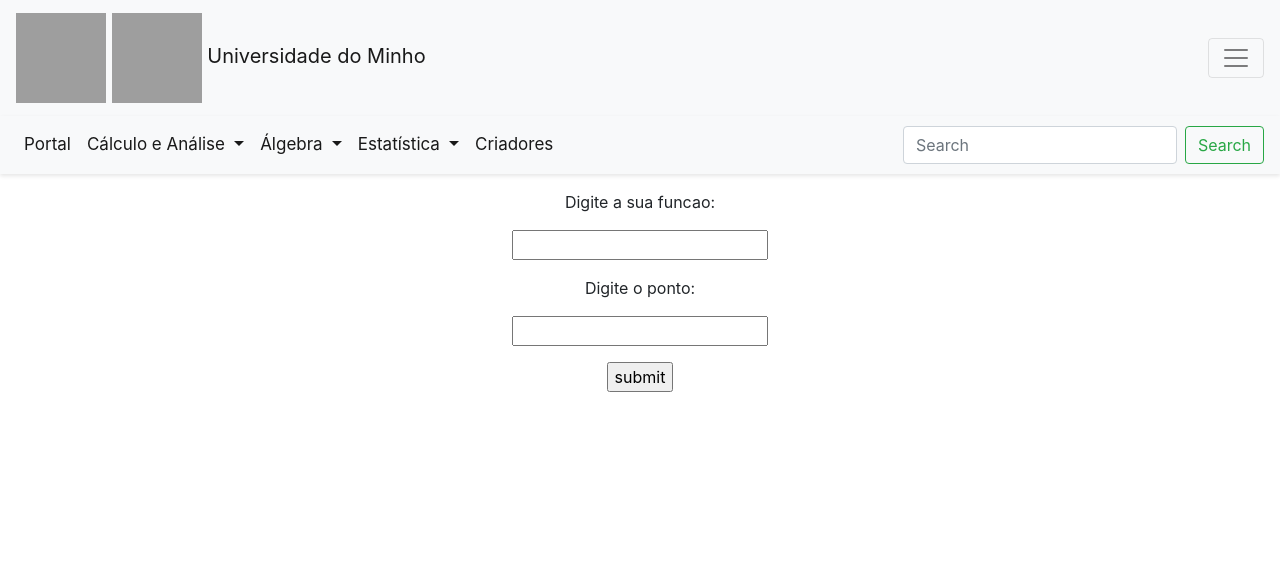
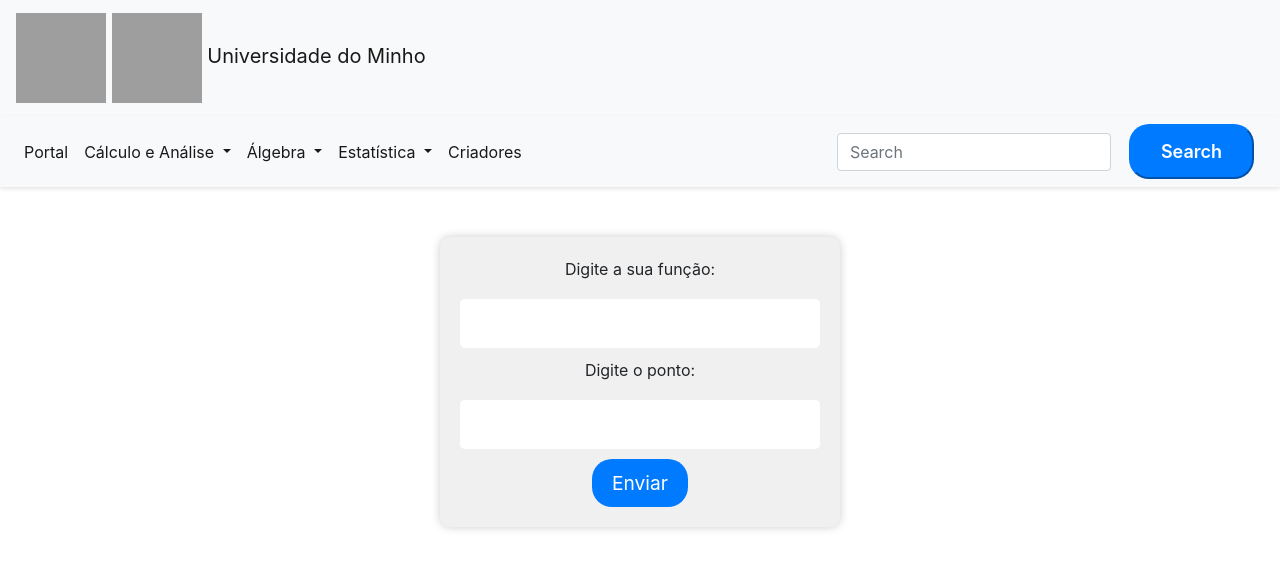
Before and after one commit to carlos01amc/Projeto-FlashesMat, a Flask app: page /continuidade/ in a window 1280 px wide. Shown: the top 569 px of the page. Run offline with Flask 2, Linux system fonts and the light colour scheme; grey boxes are pictures that could not be loaded.

Commit message:
Add files via upload

```diff
--- a/templates/base.html
+++ b/templates/base.html
@@ -7,17 +7,27 @@
     <title> Portal</title>
 
     <style>
-        .nav-item {
-            color: blue;
-            font-size: 17px;
-        }
-
         .navbar {
             box-shadow: 0 2px 4px rgba(0, 0, 0, 0.1);
         }
 
-        .dropdown-menu a {
-            border-radius: 50px;
+        .my-btn {
+            display: inline-block;
+            padding: 12px 30px;
+            font-size: 18px;
+            font-weight: 600;
+            border-radius: 5px;
+            text-align: center;
+            margin: 0 10px;
+            transition: all 0.3s ease;
+        }
+
+        .my-btn {
+            border-radius: 20px;
+        }
+
+        .my-btn:hover {
+            transform: translateY(-3px);
         }
     </style>
 </head>
@@ -31,12 +41,12 @@
                 width="90" height="90" alt="">
             </h1>Universidade do Minho</h1>
         </a>
+    </nav>
+    <nav class="navbar navbar-expand-lg navbar-light bg-light">
         <button class="navbar-toggler" type="button" data-toggle="collapse" data-target="#navbarSupportedContent"
             aria-controls="navbarSupportedContent" aria-expanded="false" aria-label="Toggle navigation">
             <span class="navbar-toggler-icon"></span>
         </button>
-    </nav>
-    <nav class="navbar navbar-expand-lg navbar-light bg-light">
         <div class="collapse navbar-collapse" id="navbarSupportedContent">
             <ul class="navbar-nav mr-auto">
                 <li class="nav-item active">
@@ -49,7 +59,7 @@
                     </a>
                     <div class="dropdown-menu active" aria-labelledby="navbarDropdownMenuLink">
                         <a class="dropdown-item" href="/continuidade">Continuidade</a>
-                        <a class="dropdown-item" href="#">Outra funcao</a>
+                        <a class="dropdown-item" href="/interactive-graphic">Gráfico Exemplo</a>
                         <a class="dropdown-item" href="#">Outra funcao</a>
                     </div>
                 <li class="nav-item dropdown active">
@@ -76,7 +86,7 @@
             </ul>
             <form class="form-inline my-2 my-lg-0">
                 <input class="form-control mr-sm-2" type="search" placeholder="Search" aria-label="Search">
-                <button class="btn btn-outline-success my-2 my-sm-0" type="submit">Search</button>
+                <button class="my-btn btn-primary my-2 my-sm-0" type="submit">Search</button>
             </form>
         </div>
     </nav>
--- a/templates/continuidade.html
+++ b/templates/continuidade.html
@@ -1,12 +1,77 @@
 {% extends "base.html" %}
-{%block content%}
-<div style="text-align:center">
-    <form action="#" method="post">
-        <p>Digite a sua funcao:</p>
-        <p><input type="text" name="fn" /></p>
-        <p>Digite o ponto:</p>
-        <p><input type="text" name = "pt" /></p>
-        <p><input type="submit" value="submit" /></p>
+{% block content %}
+
+<div class="form-container">
+    <form action="#" method="post" class="my-form">
+        <label for="fn">Digite a sua função:</label>
+        <input type="text" id="fn" name="fn" />
+
+        <label for="pt">Digite o ponto:</label>
+        <input type="text" id="pt" name="pt" />
+
+        <button type="submit" class="my-button">Enviar</button>
     </form>
+
+    {% with messages = get_flashed_messages() %}
+        {% if messages %}
+            {% for msg in messages %}
+                <p></p>
+                <p>{{msg}}</p>
+            {% endfor %}
+        {% endif %}
+    {% endwith %}
+
 </div>
-{%endblock%}
+
+
+<style>
+    .form-container {
+        display: flex;
+        flex-direction: column;
+        align-items: center;
+        margin-top: 50px;
+    }
+
+    .my-form {
+        display: flex;
+        flex-direction: column;
+        align-items: center;
+        background-color: #f0f0f0;
+        border-radius: 10px;
+        padding: 20px;
+        box-shadow: 0px 0px 10px rgba(0, 0, 0, 0.2);
+        width: 400px;
+    }
+
+    .my-label {
+        font-size: 1.2rem;
+        font-weight: bold;
+        margin-top: 10px;
+    }
+
+    input[type="text"] {
+        padding: 10px;
+        font-size: 1.2rem;
+        border-radius: 5px;
+        border: none;
+        margin: 10px 0;
+        width: 100%;
+    }
+
+    .my-form .my-button[type="submit"] {
+        background-color: #007bff;
+        color: white;
+        padding: 10px 20px;
+        font-size: 1.2rem;
+        border: none;
+        border-radius: 20px;
+        cursor: pointer;
+        transition: all 0.3s ease;
+
+    }
+
+    .my-form .my-button:hover {
+        transform: translateY(-3px);
+    }
+</style>
+{% endblock %}
```
Also changed, not shown: templates/index.html (+3 -5 lines), templates/interactive-graphic.html (added, +41 -0 lines), templates/menu.html (added, +11 -0 lines).
